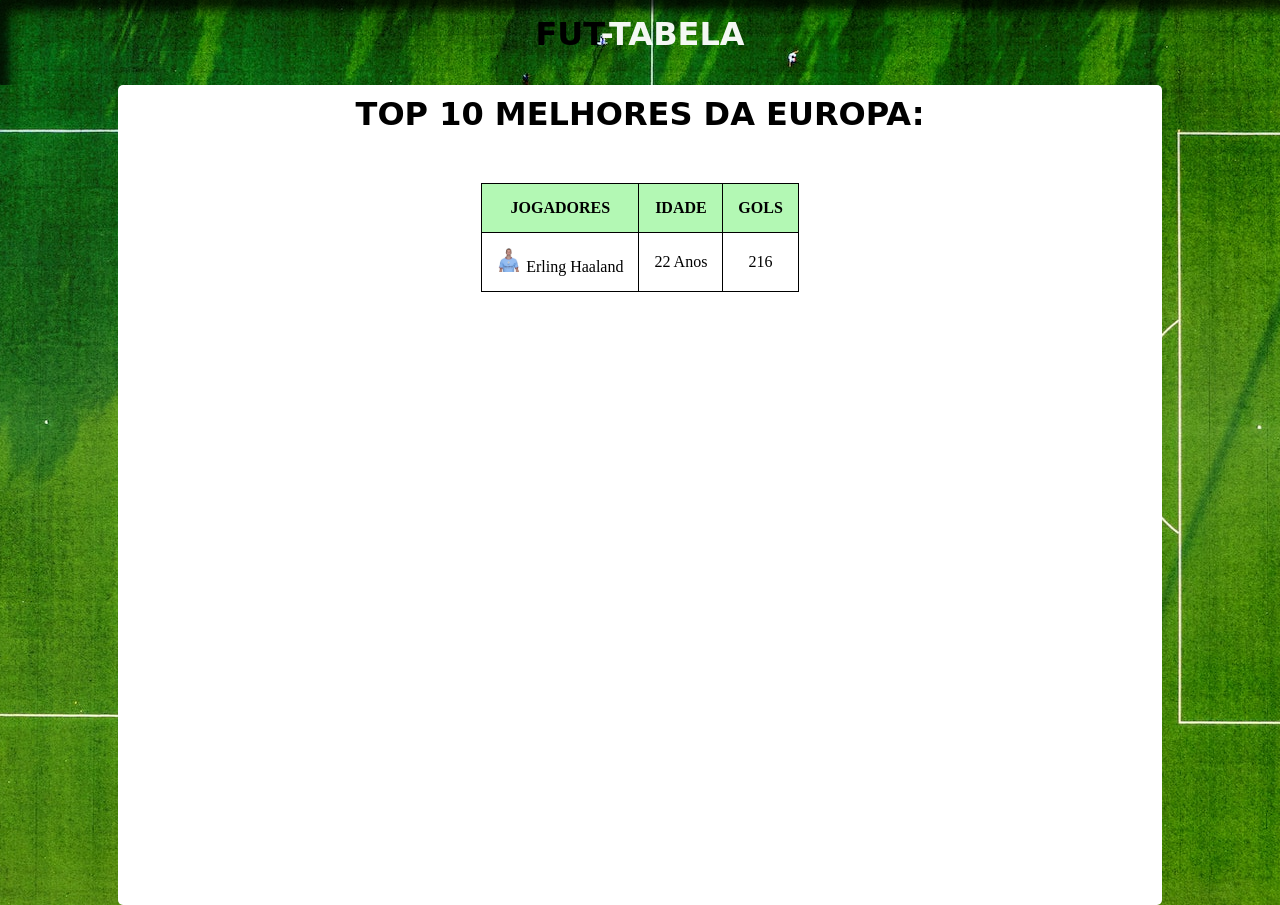
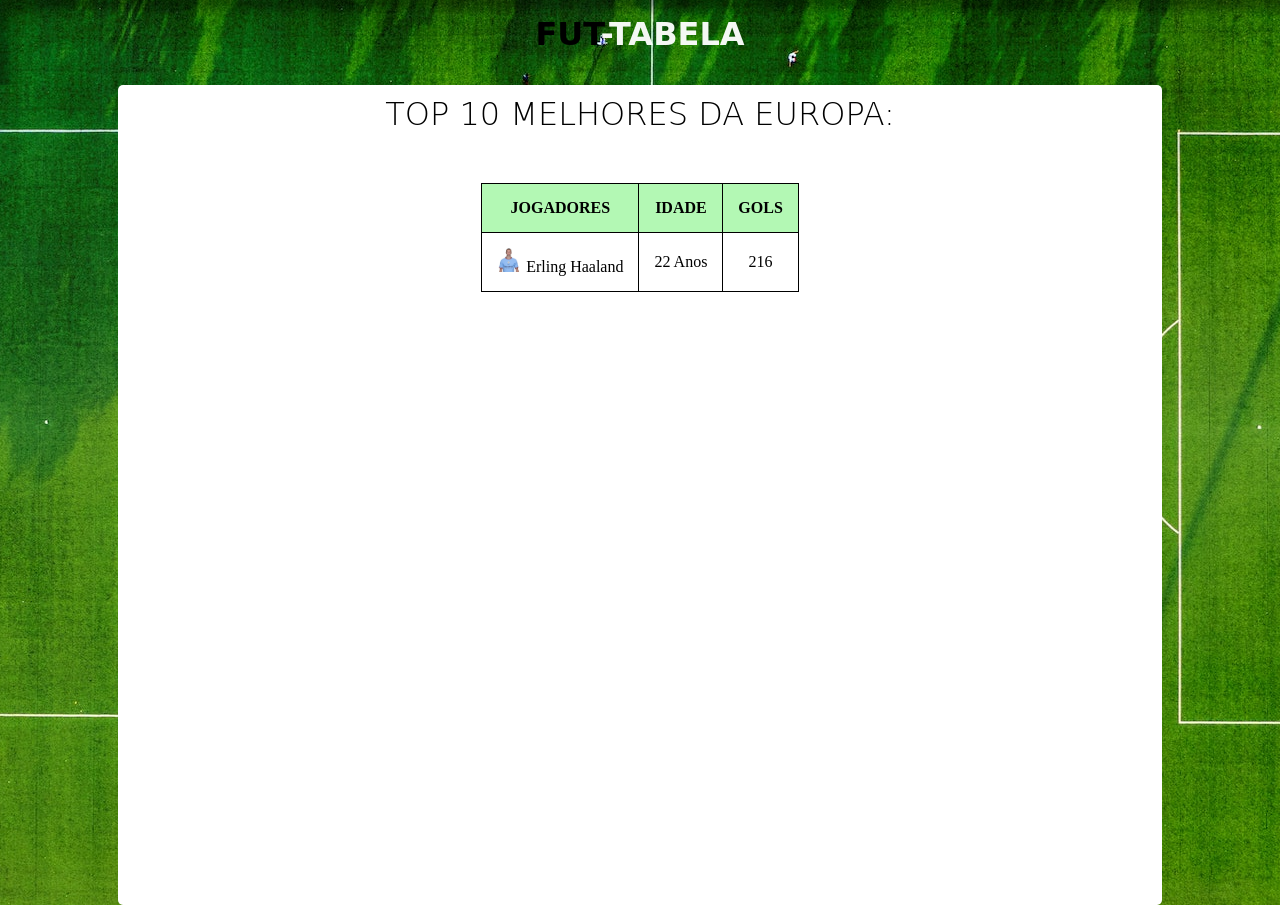
Before and after one commit to HaimBhrayan/FUT-TABELA, a plain HTML site: page index.html in a window 1280 px wide. Drawn offline with Linux system fonts and the light colour scheme; a web font is replaced by a local one.

Commit message:
Update style.css

```diff
--- a/style.css
+++ b/style.css
@@ -19,7 +19,7 @@ background-position: center center;
 
 }
 header{
-    box-shadow: inset 10px 10px 10px rgba(0, 0, 0, 0.735);
+    box-shadow: inset 10px 10px 10px rgba(0, 0, 0, 0.331);
     border-radius: 1px 1px 1px;
     height: 85px;
     background-color: rgba(59, 236, 62, 0.009);
@@ -70,4 +70,5 @@ section h2{
     font-family: 'Kelly Slab', cursive;
     font-size: 2em;
     max-height: 300px;
+    font-weight: lighter;
 }
```
